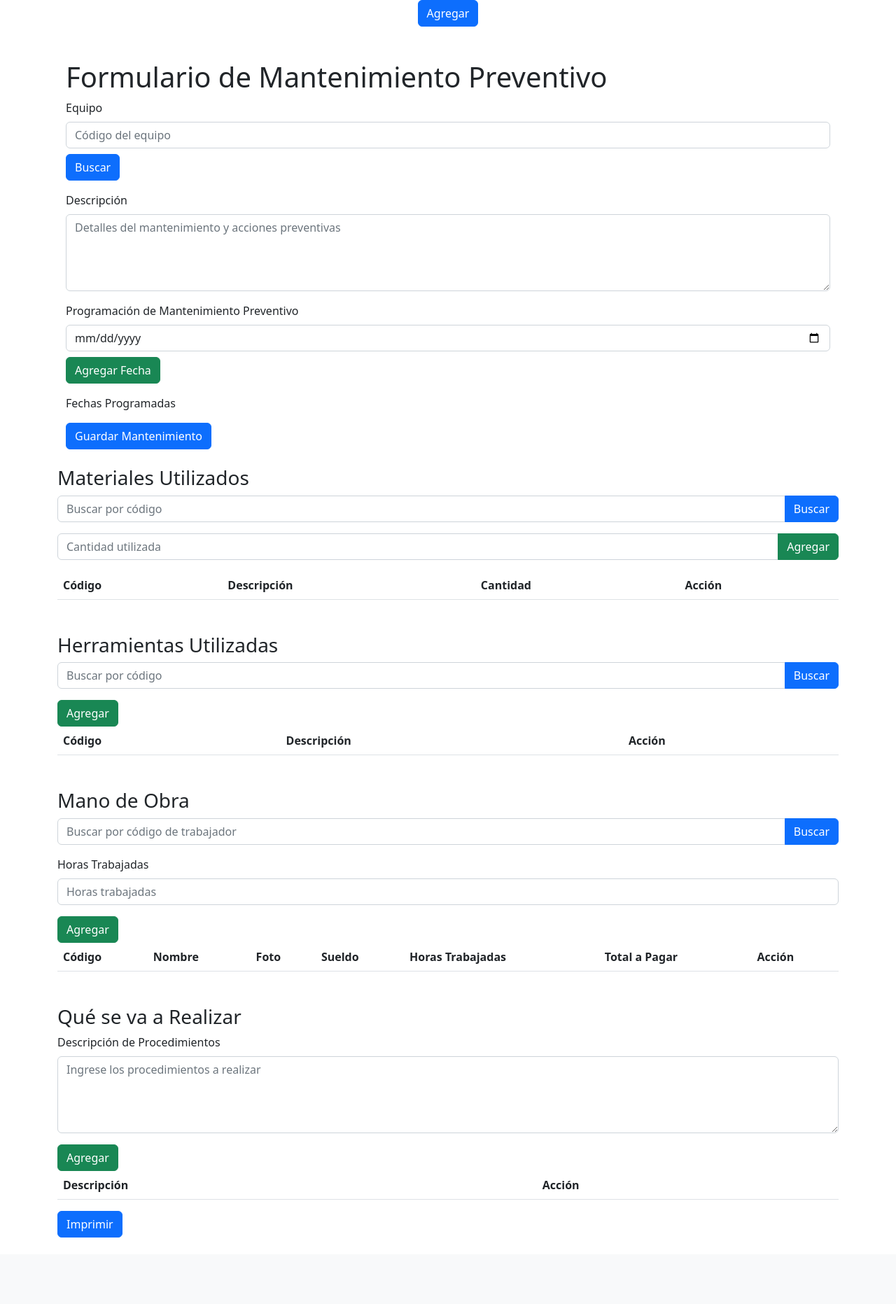
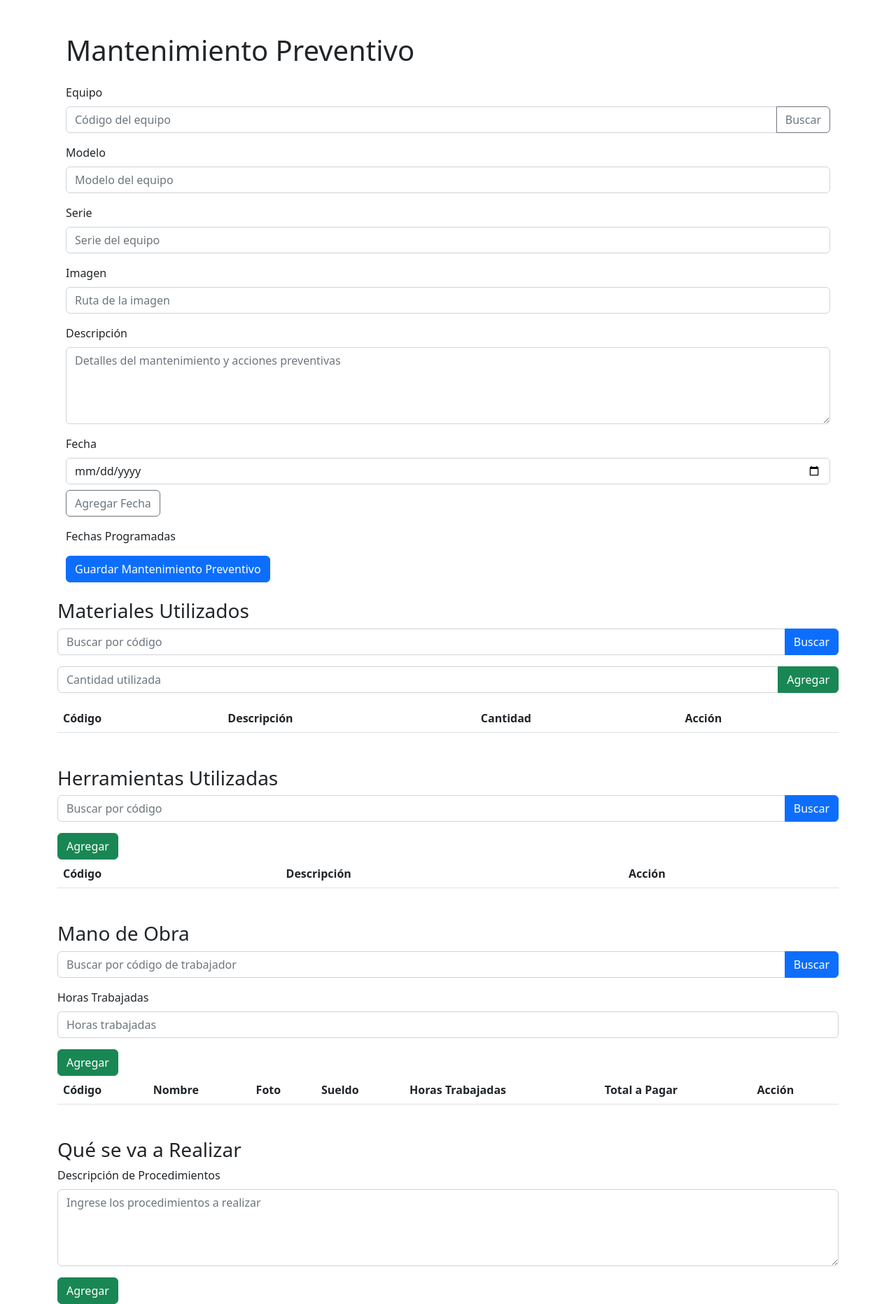
Before and after one commit to Johann3421/App_practica, a PHP site: page /app/secciones/empleados/M.Preventivo.php in a window 1280 px wide. Shown: the part 56-1919 px from the top of the page at 70% size. Before the commit the page ends 1824 px from the top, so only its background shows below. Run offline with PHP 8.4, Linux system fonts and the light colour scheme; lists and menus that the app fills with data are empty.

Commit message:
Mejorando mi codigo anterior, ahora si configurado correctamente

```diff
--- a/secciones/empleados/M.Preventivo.php
+++ b/secciones/empleados/M.Preventivo.php
@@ -7,57 +7,101 @@ include("../../bd.php");
 <head>
     <meta charset="UTF-8">
     <meta name="viewport" content="width=device-width, initial-scale=1.0">
-    <title>Formulario de Mantenimiento Preventivo</title>
+    <title>Mantenimiento Preventivo</title>
     <!-- Incluye la librería de Bootstrap -->
     <link href="https://cdn.jsdelivr.net/npm/bootstrap@5.2.1/dist/css/bootstrap.min.css" rel="stylesheet">
 </head>
 <body>
-<div class="mb-3">
-    <!-- Otras secciones del formulario aquí -->
-
-    <!-- Botones -->
-    <div class="text-center">
-        <button class="btn btn-primary" type="submit" name="guardarMantenimiento">Agregar</button>
-    </div>
-</div>
-
     <div class="container mt-5">
-        <h1>Formulario de Mantenimiento Preventivo</h1>
-        <form action="M.Preventivo.script.php" method="POST">
+        <h1 class="mb-4">Mantenimiento Preventivo</h1>
+        <form action="guardar_mantenimiento_preventivo.php" method="POST">
             <!-- Campo de selección de equipo -->
             <div class="mb-3">
-    <label for="equipo" class="form-label">Equipo</label>
-    <input type="text" class="form-control" id="equipo" name="equipo" placeholder="Código del equipo">
-    <!-- Botón para buscar información del equipo -->
-    <button type="button" class="btn btn-primary mt-2" id="buscarEquipo">Buscar</button>
-    <!-- Información del equipo mostrada aquí -->
-    <div id="infoEquipo">
-        <!-- Aquí se mostrará la información del equipo (modelo, serie, imagen) -->
-    </div>
-</div>
+                <label for="equipo" class="form-label">Equipo</label>
+                <div class="input-group">
+                    <input type="text" id="equipo" name="equipo" class="form-control" placeholder="Código del equipo" required>
+                    <button type="button" onclick="buscarEquipo()" class="btn btn-outline-secondary">Buscar</button>
+                </div>
+            </div>
+            <!-- Información del equipo -->
+            <div id="infoEquipo" class="mb-3">
+                <!-- Aquí se mostrará la información del equipo (modelo, serie, imagen) -->
+            </div>
+            <!-- Campo de modelo -->
+            <div class="mb-3">
+                <label for="modelo" class="form-label">Modelo</label>
+                <input type="text" id="modelo" name="modelo" class="form-control" placeholder="Modelo del equipo" required>
+            </div>
+            <!-- Campo de serie -->
+            <div class="mb-3">
+                <label for="serie" class="form-label">Serie</label>
+                <input type="text" id="serie" name="serie" class="form-control" placeholder="Serie del equipo" required>
+            </div>
+            <!-- Campo de imagen -->
+            <div class="mb-3">
+                <label for="imagen" class="form-label">Imagen</label>
+                <input type="text" id="imagen" name="imagen" class="form-control" placeholder="Ruta de la imagen" required>
+            </div>
             <!-- Campo de descripción -->
             <div class="mb-3">
                 <label for="descripcion" class="form-label">Descripción</label>
-                <textarea class="form-control" id="descripcion" name="descripcion" rows="4" placeholder="Detalles del mantenimiento y acciones preventivas"></textarea>
+                <textarea id="descripcion" name="descripcion" class="form-control" rows="4" placeholder="Detalles del mantenimiento y acciones preventivas" required></textarea>
             </div>
             <!-- Programación de Mantenimiento Preventivo -->
             <div class="mb-3">
-                <label for="fecha" class="form-label">Programación de Mantenimiento Preventivo</label>
-                <input type="date" class="form-control" id="fecha" name="fecha">
-                <button type="button" class="btn btn-success mt-2" id="agregarFecha">Agregar Fecha</button>
+                <label for="fecha" class="form-label">Fecha</label>
+                <input type="date" id="fecha" name="fecha" class="form-control" required>
+                <button type="button" onclick="agregarFecha()" class="btn btn-outline-secondary mt-2">Agregar Fecha</button>
             </div>
             <!-- Lista de fechas programadas -->
             <div class="mb-3">
                 <label>Fechas Programadas</label>
-                <ul id="fechasProgramadas">
-                    <!-- Aquí se mostrarán las fechas programadas -->
-                </ul>
+                <ul id="fechasProgramadas" class="list-group"></ul>
             </div>
+            <!-- Campo oculto para el código del equipo -->
+            <input type="hidden" id="equipoCodigo" name="equipoCodigo">
             <!-- Botón de enviar el formulario -->
-            <button type="submit" class="btn btn-primary">Guardar Mantenimiento</button>
-
+            <button type="submit" class="btn btn-primary">Guardar Mantenimiento Preventivo</button>
         </form>
     </div>
+
+    <!-- Incluye los scripts de Bootstrap -->
+    <script src="https://cdn.jsdelivr.net/npm/bootstrap@5.2.1/dist/js/bootstrap.bundle.min.js"></script>
+    <!-- ... (otros scripts) ... -->
+
+    <script>
+        // Función para buscar equipo
+        function buscarEquipo() {
+    var codigoEquipo = document.getElementById("equipo").value;
+    var xhttp = new XMLHttpRequest();
+    xhttp.onreadystatechange = function() {
+        if (this.readyState == 4 && this.status == 200) {
+            var equipo = JSON.parse(this.responseText);
+            if (equipo) {
+                document.getElementById("infoEquipo").innerHTML = `
+                    <p>Modelo: ${equipo.modelo}</p>
+                    <p>Serie: ${equipo.serie}</p>
+                    <p>Fecha de Mantenimiento: ${equipo.fecha}</p>
+                    <p>Descripción: ${equipo.descripcion}</p>
+                    <img src="${equipo.imagen}" alt="Imagen del Equipo">
+                `;
+            } else {
+                alert("Equipo no encontrado");
+            }
+        }
+    };
+    xhttp.open("GET", "buscar_equipo.php?codigo=" + codigoEquipo, true);
+    xhttp.send();
+}
+        // Función para agregar fecha a la lista
+        function agregarFecha() {
+            var fecha = document.getElementById("fecha").value;
+            var listaFechas = document.getElementById("fechasProgramadas");
+            var nuevaFecha = document.createElement("li");
+            nuevaFecha.textContent = fecha;
+            listaFechas.appendChild(nuevaFecha);
+        }
+    </script>
 
     <!--///////////////////////////////////////////////////////////////////////////////////////////////////////-->
 
```
Also changed, not shown: login.php (+40 -0 lines), secciones/empleados/M.Preventivo.script.php (added, +42 -0 lines), secciones/empleados/buscar_equipo.php (added, +31 -0 lines), secciones/empleados/guardar_mantenimiento_preventivo.php (added, +44 -0 lines), validar.php (added, +29 -0 lines).
